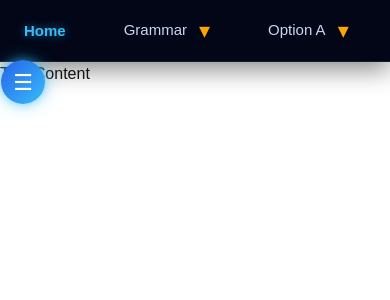
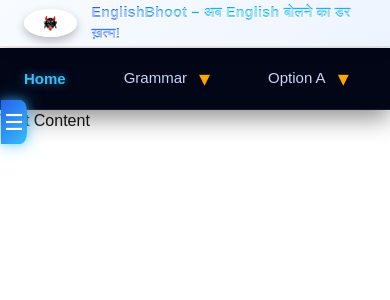
Before and after one commit to RipuSudanSoni/eng-project-Next-JS, a Next.js app: page / in a window 390 px wide. Shown: the top 300 px of the page. Built offline with nearby package versions, Linux system fonts and the light colour scheme.

Commit message:
added top Branding bar

```diff
--- a/src/app/globals.css
+++ b/src/app/globals.css
@@ -64,8 +64,10 @@ body {
 .layout {
   display: flex;
   gap: 20px;
-  height: calc(100vh - 80px); /* header height */
+  height: calc(100vh - 130px);
   overflow: hidden;
+  display: flex;
+  gap: 20px;
 }
 
 .sidebar-col {
--- a/src/app/layout.tsx
+++ b/src/app/layout.tsx
@@ -1,7 +1,8 @@
 import type { Metadata } from "next";
 import "./globals.css";
 import Header from "@/components/Header/Header";
-import { MobileSidebarProvider } from '@/context/MobileSidebarContext';
+import { MobileSidebarProvider } from "@/context/MobileSidebarContext";
+import BrandingBar from "@/components/BrandingBar/BrandingBar";
 
 export default function RootLayout({
   children,
@@ -12,8 +13,9 @@ export default function RootLayout({
     <html lang="en">
       <body>
         <MobileSidebarProvider>
-          <Header />
-          {children}
+            <BrandingBar />
+            <Header />
+            {children}
         </MobileSidebarProvider>
       </body>
     </html>
--- /dev/null
+++ b/src/components/BrandingBar/BrandingBar.css
@@ -0,0 +1,60 @@
+.branding-bar {
+  display: flex;
+  justify-content: center;
+  align-items: center;
+
+  padding: 2px 24px;
+
+  background: linear-gradient(135deg, #f8fbff, #eef4ff);
+  border-bottom: 1px solid rgba(0,0,0,0.08);
+
+  box-shadow: 0 4px 14px rgba(0,0,0,0.08);
+
+  position: relative;
+  z-index: 1001;
+}
+
+/* Center container */
+.branding-left {
+  display: flex;
+  align-items: center;
+  gap: 14px;
+}
+
+/* Logo */
+.branding-logo {
+  height: 42px;
+  width: auto;
+  border-radius: 50%;
+  box-shadow: 0 4px 10px rgba(0,0,0,0.25);
+}
+
+/* Brand text */
+.branding-text {
+  font-size: 20px;
+  font-weight: 800;
+
+  background: linear-gradient(90deg, #2563eb, #06b6d4, #0ea5e9);
+  -webkit-background-clip: text;
+  -webkit-text-fill-color: transparent;
+
+  letter-spacing: 0.4px;
+  text-shadow: 0 1px 0 rgba(255,255,255,0.6);
+}
+
+/* Hover effect */
+.branding-left:hover .branding-logo {
+  transform: rotate(-6deg) scale(1.08);
+  transition: 0.3s ease;
+}
+
+/* Mobile optimization */
+@media (max-width: 640px) {
+  .branding-logo {
+    height: 28px;
+  }
+
+  .branding-text {
+    font-size: 14px;
+  }
+}
--- /dev/null
+++ b/src/components/BrandingBar/BrandingBar.tsx
@@ -0,0 +1,19 @@
+import "./BrandingBar.css"
+
+export default function BrandingBar() {
+  return (
+    <div className="branding-bar">
+      <div className="branding-left">
+        <img src="/image/logo/englishbhoot.jpg" alt="EnglishBhoot Logo" className="branding-logo" />
+        <span className="branding-text">
+          EnglishBhoot – अब English बोलने का डर ख़त्म!
+        </span>
+      </div>
+
+      <div className="branding-right">
+        {/* Future: search / social icons */}
+        {/* <span>🔍</span> */}
+      </div>
+    </div>
+  );
+}
--- a/src/components/Header/Header.css
+++ b/src/components/Header/Header.css
@@ -5,7 +5,8 @@
 ========================= */
 .header {
   position: sticky;
-  top: 0;
+  /* top: 0; */
+  top: 48px;
   z-index: 1000;
   /* background: linear-gradient(90deg, #0f172a, #020617); */
   background: var(--color-bg-header);
@@ -196,23 +197,17 @@
 
 .mobile-toggle-container {
   position: fixed;
-  top: 60px;
+  top: 100px;
   left: 1px;
   z-index: 9999;
 }
 
-/*
-.mobile-toggle-container {
-  position: fixed;
-  top: 64px;
-  right: 5px;
-  z-index: 99999;
-} */
-
 .mobile-menu-btn {
-  width: 44px;
+  width: 26px;
   height: 44px;
-  border-radius: 50%;
+  /* border-radius: 50%; */
+  border-top-right-radius: 25%;
+  border-bottom-right-radius: 25%;
   border: none;
   cursor: pointer;
 
```
Also changed, not shown: public/image/Logo/englishbhoot.jpg (added).
